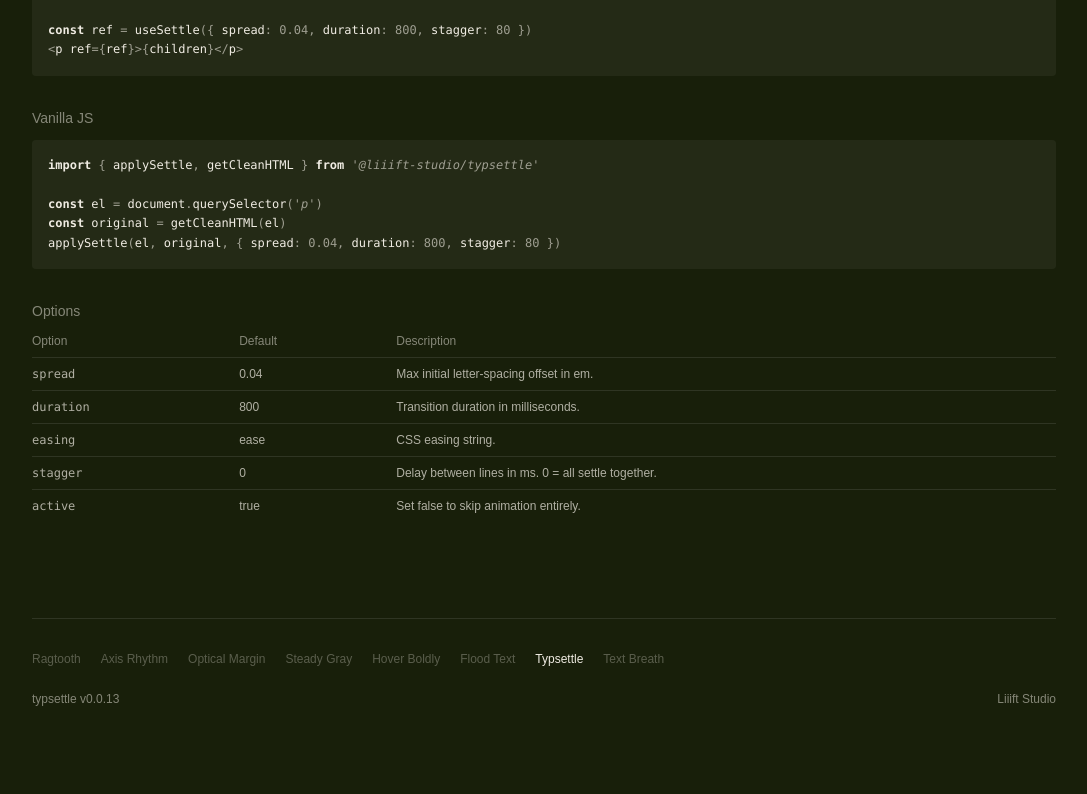
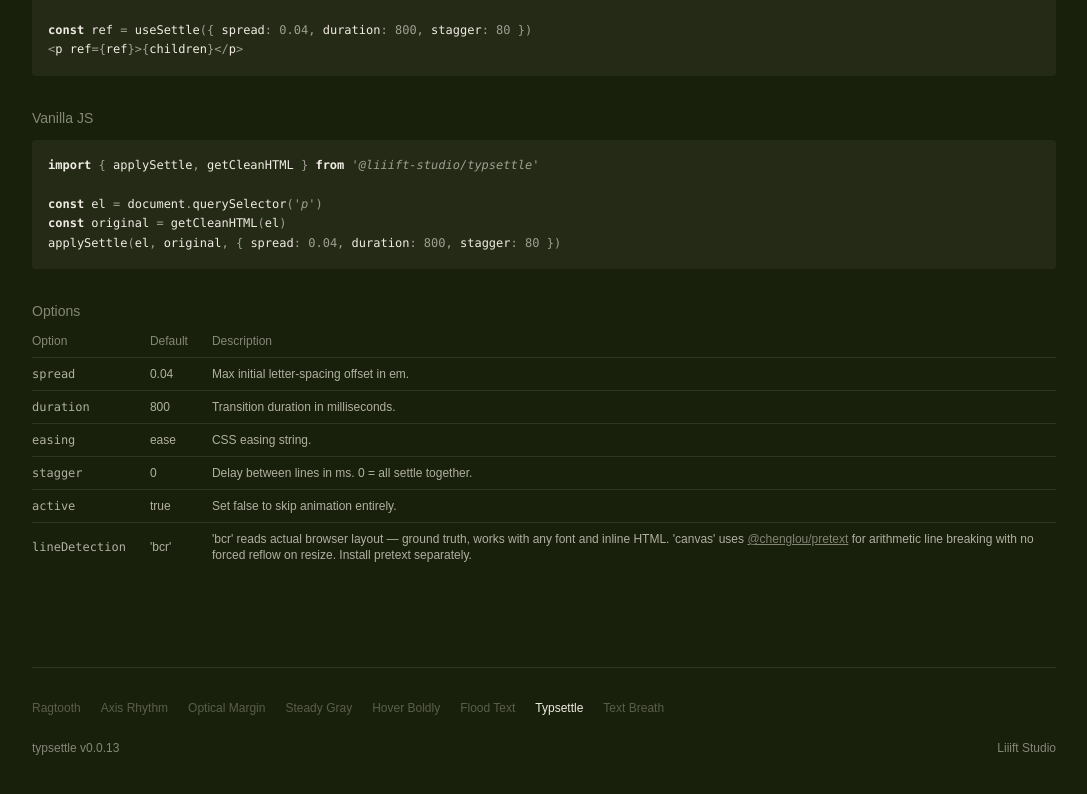
Before and after one commit to Liiift-Studio/Typsettle, a Next.js app in the folder site/: page / in a window 1280 px wide. Shown: the part 1789-2583 px from the top of the page, without its empty margins (96-1183 px from the left). Built offline with nearby package versions, Linux system fonts and the light colour scheme.

Commit message:
Document lineDetection option in options table

```diff
--- a/site/src/app/page.tsx
+++ b/site/src/app/page.tsx
@@ -91,6 +91,7 @@
 								<tr className="border-t border-white/10 hover:bg-white/5 transition-colors"><td className="py-2 pr-6 font-mono">easing</td><td className="py-2 pr-6">ease</td><td className="py-2">CSS easing string.</td></tr>
 								<tr className="border-t border-white/10 hover:bg-white/5 transition-colors"><td className="py-2 pr-6 font-mono">stagger</td><td className="py-2 pr-6">0</td><td className="py-2">Delay between lines in ms. 0 = all settle together.</td></tr>
 								<tr className="border-t border-white/10 hover:bg-white/5 transition-colors"><td className="py-2 pr-6 font-mono">active</td><td className="py-2 pr-6">true</td><td className="py-2">Set false to skip animation entirely.</td></tr>
+								<tr className="border-t border-white/10 hover:bg-white/5 transition-colors"><td className="py-2 pr-6 font-mono">lineDetection</td><td className="py-2 pr-6">&apos;bcr&apos;</td><td className="py-2">&apos;bcr&apos; reads actual browser layout — ground truth, works with any font and inline HTML. &apos;canvas&apos; uses <a href="https://github.com/chenglou/pretext" className="underline opacity-70">@chenglou/pretext</a> for arithmetic line breaking with no forced reflow on resize. Install pretext separately.</td></tr>
 							</tbody>
 						</table>
 					</div>
```
